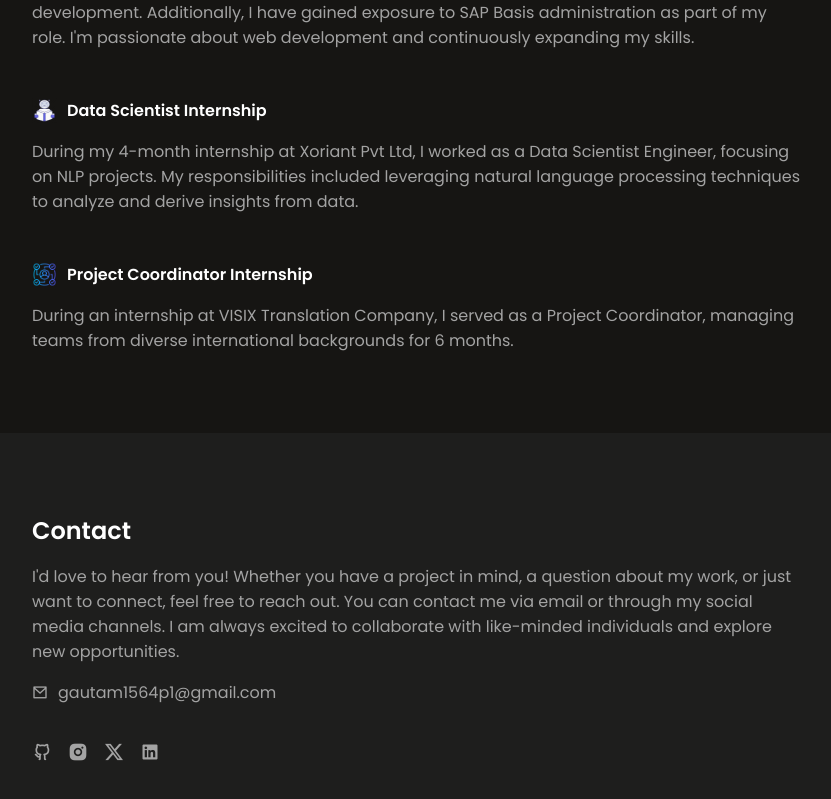
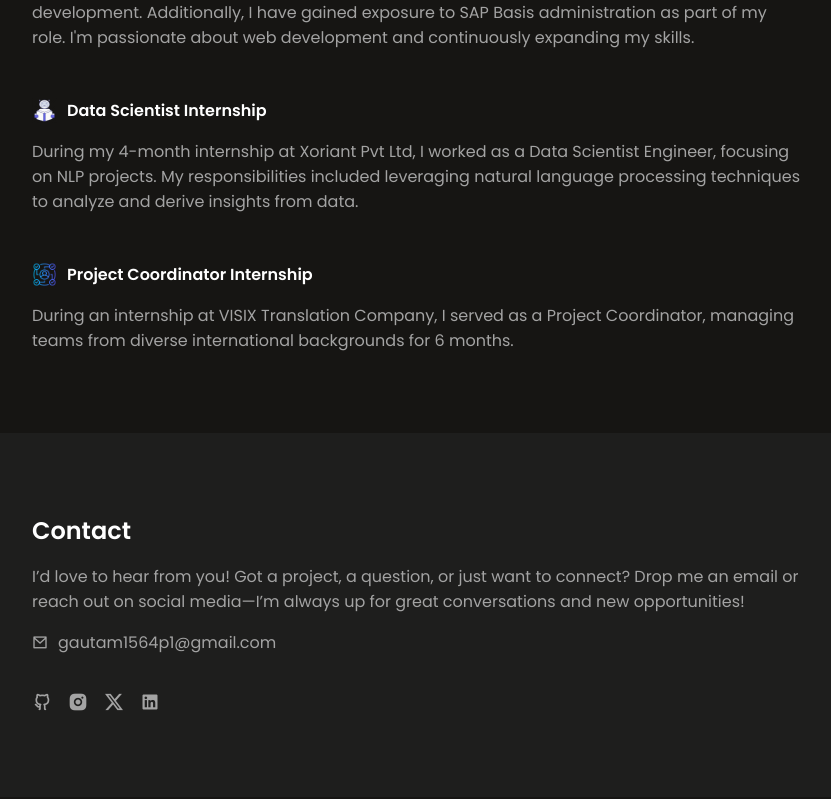
Before and after one commit to Gautamp11/personal-portfolio, a React (Vite) app: page / in a window 1280 px wide. Shown: the part 3588-4387 px from the top of the page, without its empty margins (222-1053 px from the left). Built offline with nearby package versions, Linux system fonts and the light colour scheme.

Commit message:
contact description

```diff
--- a/src/App.jsx
+++ b/src/App.jsx
@@ -13,7 +13,7 @@ const App = () => {
   // using AOS library for animation. Initializing here and we can add data-aos property to any element which need animation
   useEffect(() => {
     AOS.init({
-      duration: 500, // Animation duration in ms
+      duration: 600, // Animation duration in ms
       once: true, // Whether animation should happen only once while scrolling down
       easing: "ease-in-out",
       offset: 50, // Offset (in px) for triggering animations
--- a/src/components/Contact.jsx
+++ b/src/components/Contact.jsx
@@ -8,11 +8,9 @@ const Contact = () => {
       >
         <h2>Contact</h2>
         <p>
-          I'd love to hear from you! Whether you have a project in mind, a
-          question about my work, or just want to connect, feel free to reach
-          out. You can contact me via email or through my social media channels.
-          I am always excited to collaborate with like-minded individuals and
-          explore new opportunities.
+          I’d love to hear from you! Got a project, a question, or just want to
+          connect? Drop me an email or reach out on social media—I’m always up
+          for great conversations and new opportunities!
         </p>
         <div className="mail__to">
           <a href="#">
--- a/src/components/Projects.jsx
+++ b/src/components/Projects.jsx
@@ -88,7 +88,7 @@ const Projects = () => {
         <div
           className="project__card"
           data-aos="fade-left"
-          data-aos-delay={1000}
+          data-aos-delay={700}
         >
           <div className="project__image__container">
             <img src="/assets/project-more.jpeg" alt="More Projects" />
```
